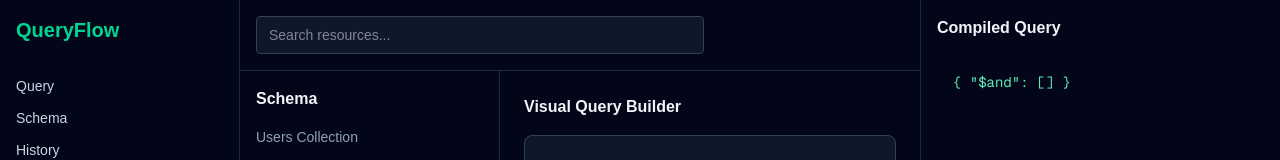
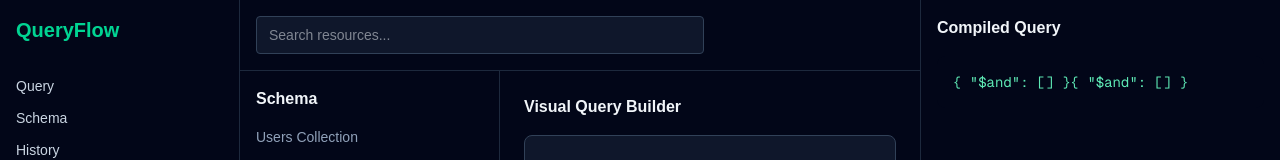
Before and after one commit to HAFEEZAH029/queryflow, a Next.js app: page / in a window 1280 px wide. Shown: the top 160 px of the page. Built offline with nearby package versions, Linux system fonts and the light colour scheme.

Commit message:
chore: trigger deploy preview

```diff
--- a/src/app/page.tsx
+++ b/src/app/page.tsx
@@ -42,6 +42,7 @@ export default function Home() {
           <h2 className="font-semibold">Compiled Query</h2>
           <pre className="mt-4 rounded-lg bg-slate-950 p-4 text-sm text-emerald-300">
             {`{ "$and": [] }`}
+            {`{ "$and": [] }`}
           </pre>
         </aside>
       </div>
```
